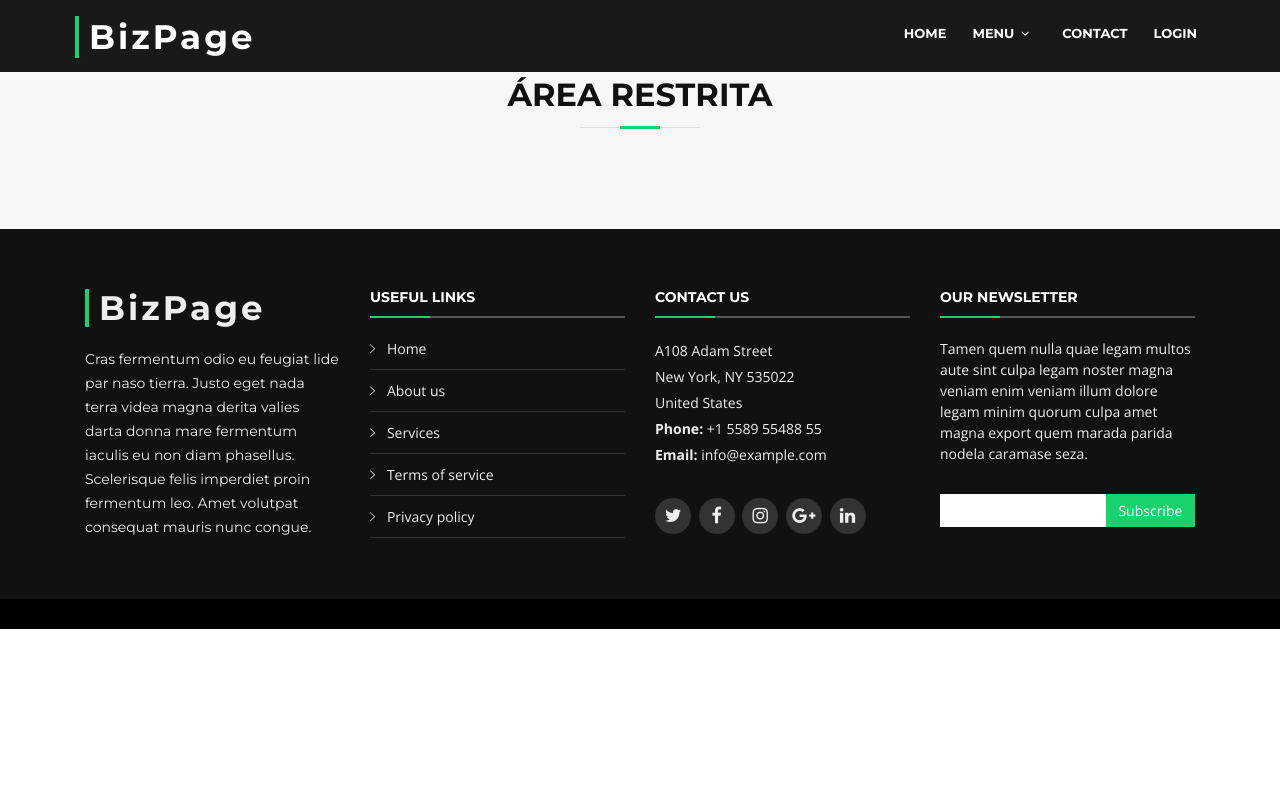
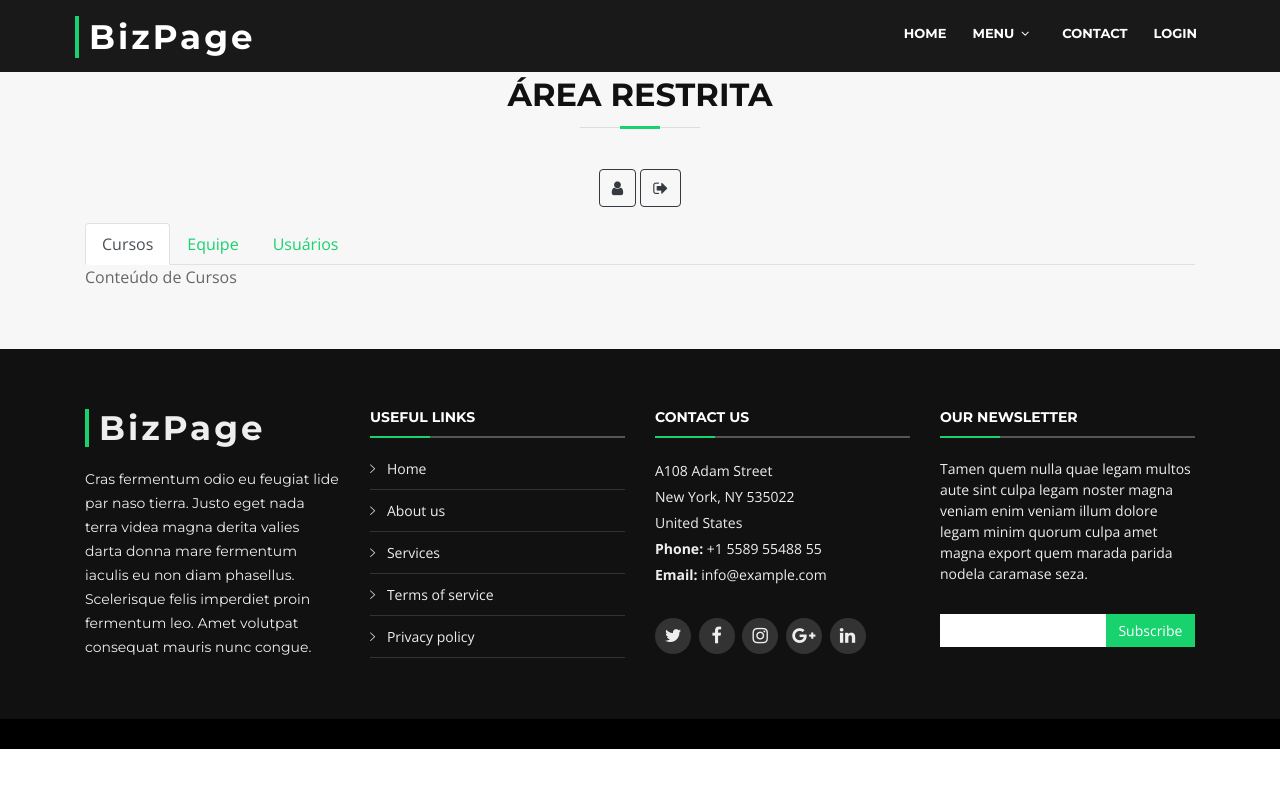
Before and after one commit to brunocs86/blogci, a CodeIgniter app: page /database/restrict in a window 1280 px wide. Run offline with CodeIgniter, Linux system fonts and the light colour scheme; the visitor is signed in with stand-in values (Sample User, id 1); some libraries are stand-ins or nearby versions; some web fonts are replaced.

Commit message:
modificacao da pagina de acess0 restrito

```diff
--- a/application/views/restrict.php
+++ b/application/views/restrict.php
@@ -7,13 +7,29 @@
 
         <div class="row">
             <div class="col-lg-6 offset-lg-3 text-center">
-                <div class="row">
-                    <div class="col-lg-12 text-center">
-
-                    </div>
+                <div class="form-group">
+                    <a href="" class="btn btn-outline-dark"><i class="fa fa-user"></i></a>
+                    <a href="restrict/logoff" class="btn btn-outline-dark"><i class="fa fa-sign-out"></i></a>
                 </div>
             </div>
         </div>
-
+    </div>
+    <div class="container">
+        <ul class="nav nav-tabs" id="myTab" role="tablist">
+            <li class="nav-item">
+                <a class="nav-link active" id="courses-tab" data-toggle="tab" href="#tab_courses" role="tab" aria-controls="courses" aria-selected="true">Cursos</a>
+            </li>
+            <li class="nav-item">
+                <a class="nav-link" id="team-tab" data-toggle="tab" href="#tab_team" role="tab" aria-controls="team" aria-selected="false">Equipe</a>
+            </li>
+            <li class="nav-item">
+                <a class="nav-link" id="user-tab" data-toggle="tab" href="#tab_user" role="tab" aria-controls="user" aria-selected="false">Usuários</a>
+            </li>
+        </ul>
+        <div class="tab-content" id="myTabContent">
+            <div class="tab-pane fade show active" id="tab_courses" role="tabpanel" aria-labelledby="courses-tab">Conteúdo de Cursos</div>
+            <div class="tab-pane fade" id="tab_team" role="tabpanel" aria-labelledby="team-tab">Conteúdo de Equipe</div>
+            <div class="tab-pane fade" id="tab_user" role="tabpanel" aria-labelledby="user-tab">Conteúdo de Usuários</div>
+        </div>
     </div>
 </section><!-- #testimonials -->
```
